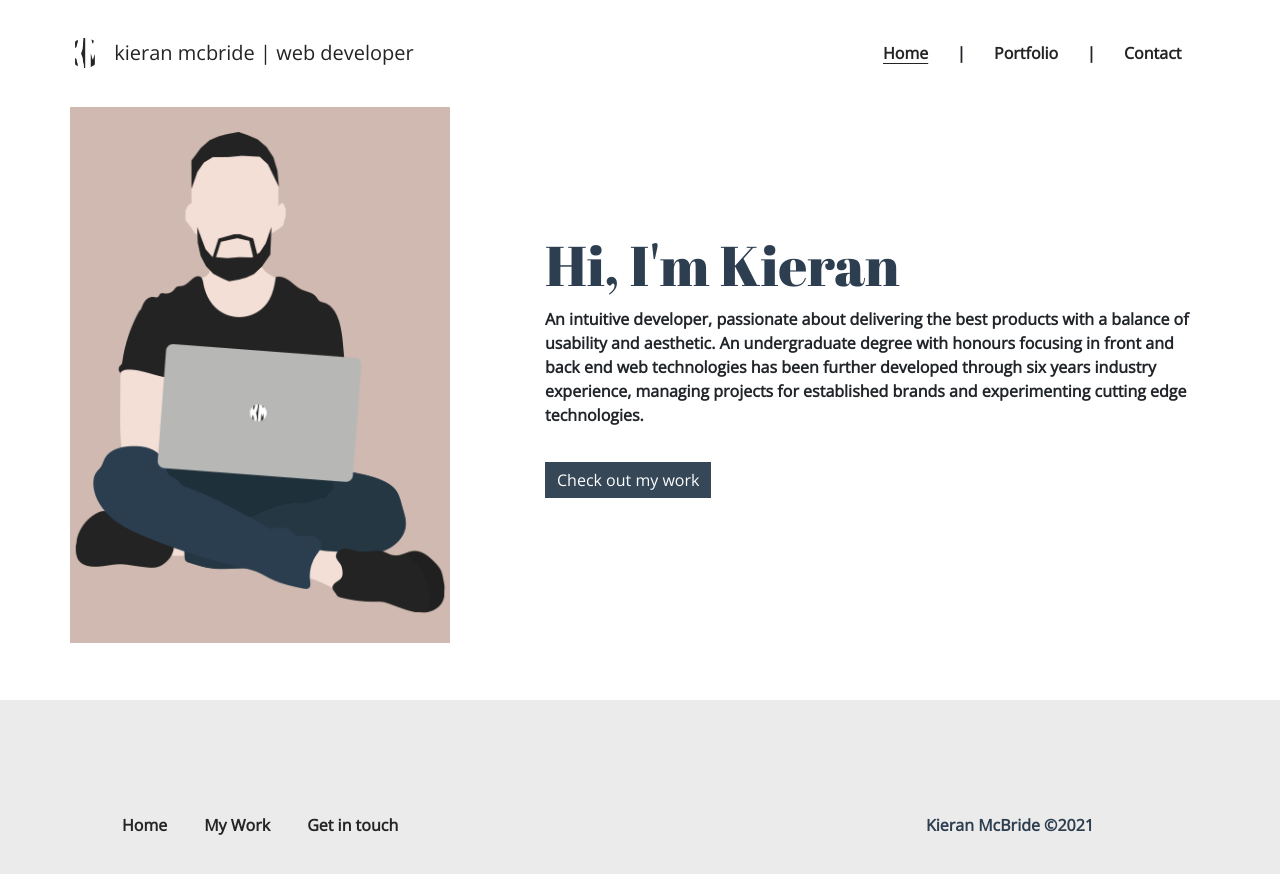
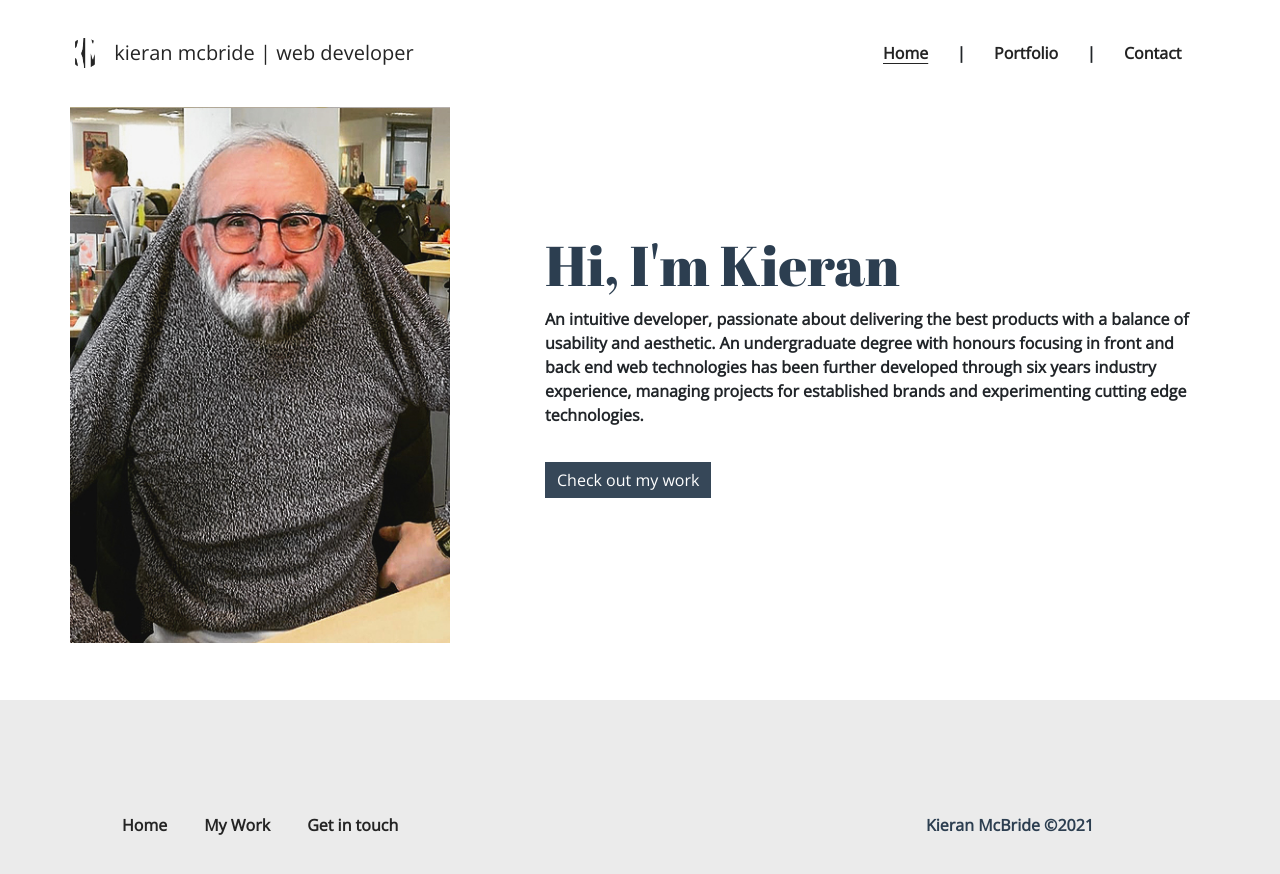
Before and after one commit to McBriDesign/portfolio, a Vue app: page /portfolio in a window 1280 px wide. Shown: the top 874 px of the page. Built offline with nearby package versions, Linux system fonts and the light colour scheme.

Commit message:
latest update

```diff
--- a/src/views/Home.vue
+++ b/src/views/Home.vue
@@ -2,7 +2,7 @@
   <b-container class="placeholder">
     <b-row no-gutters id="section-bio">
       <b-col cols="12" md="5" lg="4" xl="4">
-        <img id="bio-img" src="/assets/images/bio-img.png" />
+        <img id="bio-img" src="/assets/images/bio-img2.jpg" />
       </b-col>
       <b-col id="bio" cols="12" md="6" lg="7" xl="7">
         <h1 class="title">Hi, I'm Kieran</h1>
--- a/vue.config.js
+++ b/vue.config.js
@@ -1,6 +1,3 @@
-const path = require("path");
-const PrerenderSPAPlugin = require("prerender-spa-plugin");
-
 module.exports = {
 
   chainWebpack: config => {
```
